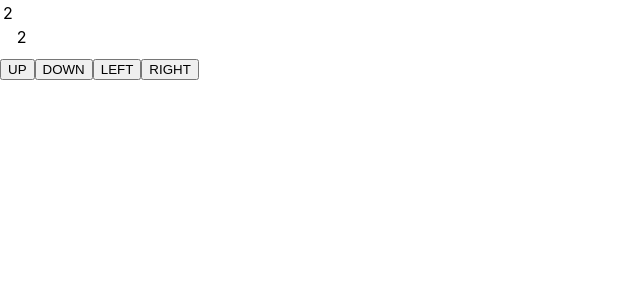
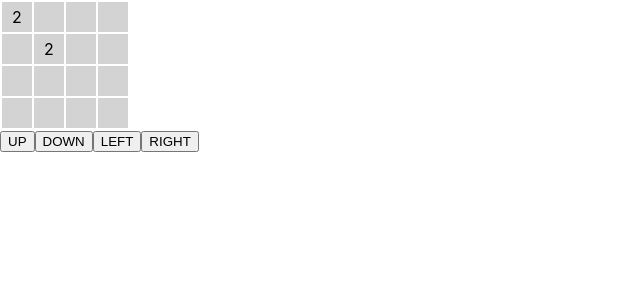
Before and after one commit to olahakos/2024-react, a React (Create React App) app: page / in a window 1280 px wide. Shown: the top 300 px of the page, without its empty margins (0-640 px from the left). Built offline with nearby package versions, Linux system fonts and the light colour scheme.

Commit message:
Add some visual table representation

```diff
--- /dev/null
+++ b/src/BoardUI/BoardUI.css
@@ -0,0 +1,10 @@
+.BoardUI {
+    text-align: center;
+}
+
+.BoardUI td {
+    width: 20px;
+    height: 20px;
+    padding: 5px;
+    background-color: lightgray;
+}
--- a/src/BoardUI/BoardUI.js
+++ b/src/BoardUI/BoardUI.js
@@ -1,8 +1,9 @@
+import './BoardUI.css';
 const BoardUI = ({board}) => {
     if (!board || !board.length) return <div>nothing</div>;
 
     return(
-        <div>
+        <div className="BoardUI">
             <table>
                 {board.map((row, rindex) => {
                     return (<tr>
```
